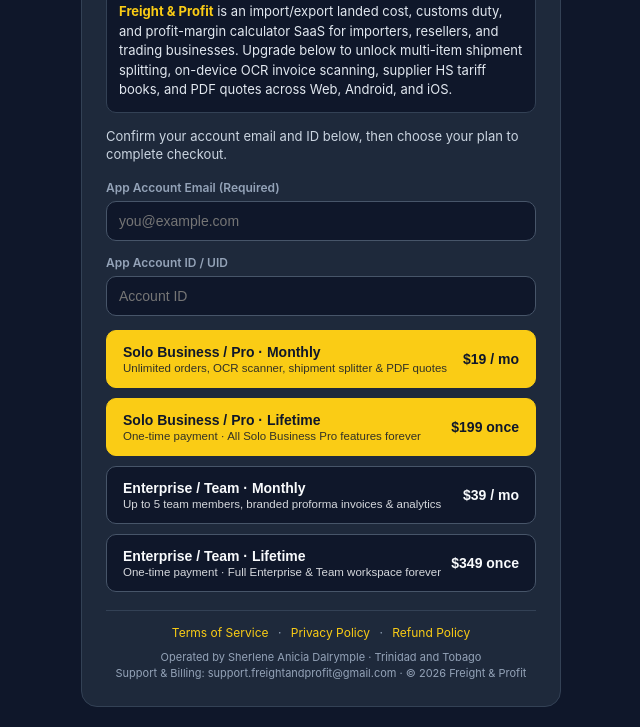
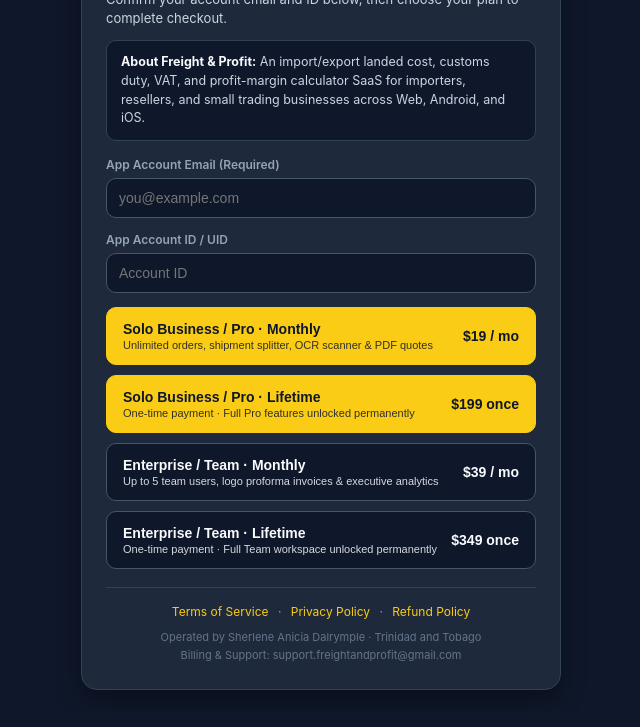
Before and after one commit to sherlenedalrymple-byte/sherlenedalrymple-byte.github.io, a plain HTML site: page index.html in a window 1280 px wide. Shown: the part 88-815 px from the top of the page, without its empty margins (319-959 px from the left). Drawn offline with Linux system fonts and the light colour scheme; a script that the page names is missing.

Commit message:
Add files via upload

```diff
--- a/index.html
+++ b/index.html
@@ -1,9 +1,9 @@
 <!DOCTYPE html>
 <html lang="en">
 <head>
-  <meta charset="UTF-8">
-  <meta name="viewport" content="width=device-width, initial-scale=1.0">
-  <title>Upgrade Freight &amp; Profit</title>
+  <meta charset="UTF-8" />
+  <meta name="viewport" content="width=device-width, initial-scale=1.0" />
+  <title>Upgrade Freight & Profit</title>
   <script src="https://cdn.paddle.com/paddle/v2/paddle.js"></script>
   <style>
     * { box-sizing: border-box; }
@@ -25,20 +25,21 @@
       padding: 24px;
       max-width: 480px;
       width: 100%;
+      box-shadow: 0 10px 25px rgba(0, 0, 0, 0.35);
     }
-    h2 { margin: 0 0 8px; font-size: 20px; color: #facc15; }
-    p.desc {
-      margin: 0 0 14px;
-      font-size: 13px;
-      color: #e2e8f0;
-      line-height: 1.5;
+    h2 { margin: 0 0 6px; font-size: 21px; color: #facc15; }
+    p.sub { margin: 0 0 12px; font-size: 13px; color: #cbd5e1; line-height: 1.45; }
+    .product-box {
       background: #0f172a;
       border: 1px solid #334155;
       border-radius: 10px;
-      padding: 12px;
+      padding: 12px 14px;
+      margin-bottom: 16px;
+      font-size: 12.5px;
+      color: #cbd5e1;
+      line-height: 1.5;
     }
-    p.desc strong { color: #facc15; }
-    p.sub { margin: 0 0 16px; font-size: 13px; color: #cbd5e1; line-height: 1.45; }
+    .product-box strong { color: #f8fafc; }
     label { display: block; font-size: 12px; font-weight: 600; color: #94a3b8; margin-bottom: 6px; }
     input {
       width: 100%;
@@ -65,20 +66,27 @@
       justify-content: space-between;
       align-items: center;
       text-align: left;
+      transition: transform 0.1s ease, opacity 0.15s ease;
     }
+    .plan-btn:active { transform: scale(0.99); }
     .plan-btn small {
       display: block;
+      font-size: 11px;
       font-weight: 400;
-      font-size: 11.5px;
+      margin-top: 2px;
       opacity: 0.85;
-      margin-top: 2px;
     }
     .plan-btn.gold {
       background: #facc15;
       color: #0f172a;
       border-color: #facc15;
     }
-    #msg { margin-top: 12px; font-size: 13px; color: #4ade80; text-align: center; }
+    .plan-price {
+      white-space: nowrap;
+      margin-left: 12px;
+      font-weight: 800;
+    }
+    #msg { margin-top: 12px; font-size: 13px; color: #4ade80; text-align: center; line-height: 1.4; }
     .legal {
       margin-top: 18px;
       padding-top: 14px;
@@ -86,23 +94,24 @@
       text-align: center;
       font-size: 12px;
       color: #94a3b8;
+      line-height: 1.6;
     }
     .legal a { color: #facc15; text-decoration: none; margin: 0 6px; }
     .entity {
-      margin-top: 10px;
+      margin-top: 8px;
       font-size: 11px;
-      color: #94a3b8;
-      line-height: 1.45;
+      color: #64748b;
     }
   </style>
 </head>
 <body>
   <div class="wrap">
     <h2>Upgrade Freight &amp; Profit</h2>
-    <p class="desc">
-      <strong>Freight &amp; Profit</strong> is an import/export landed cost, customs duty, and profit-margin calculator SaaS for importers, resellers, and trading businesses. Upgrade below to unlock multi-item shipment splitting, on-device OCR invoice scanning, supplier HS tariff books, and PDF quotes across Web, Android, and iOS.
-    </p>
     <p class="sub">Confirm your account email and ID below, then choose your plan to complete checkout.</p>
+
+    <div class="product-box">
+      <strong>About Freight &amp; Profit:</strong> An import/export landed cost, customs duty, VAT, and profit-margin calculator SaaS for importers, resellers, and small trading businesses across Web, Android, and iOS.
+    </div>
 
     <label for="emailInput">App Account Email (Required)</label>
     <input id="emailInput" type="email" placeholder="you@example.com" required />
@@ -111,51 +120,65 @@
     <input id="uidInput" type="text" placeholder="Account ID" />
 
     <button class="plan-btn gold" onclick="startCheckout('pri_01m84ss69zrk713341jf6eb795')">
-      <div>
-        <span>Solo Business / Pro · Monthly</span>
-        <small>Unlimited orders, OCR scanner, shipment splitter &amp; PDF quotes</small>
-      </div>
-      <span>$19 / mo</span>
+      <span>
+        Solo Business / Pro &middot; Monthly
+        <small>Unlimited orders, shipment splitter, OCR scanner &amp; PDF quotes</small>
+      </span>
+      <span class="plan-price">$19 / mo</span>
     </button>
+
     <button class="plan-btn gold" onclick="startCheckout('pri_01m84saq5d9jv8q51e1pexn5r9')">
-      <div>
-        <span>Solo Business / Pro · Lifetime</span>
-        <small>One-time payment · All Solo Business Pro features forever</small>
-      </div>
-      <span>$199 once</span>
+      <span>
+        Solo Business / Pro &middot; Lifetime
+        <small>One-time payment &middot; Full Pro features unlocked permanently</small>
+      </span>
+      <span class="plan-price">$199 once</span>
     </button>
+
     <button class="plan-btn" onclick="startCheckout('pri_01m847x8y1btzy1zacptnv1jn2')">
-      <div>
-        <span>Enterprise / Team · Monthly</span>
-        <small>Up to 5 team members, branded proforma invoices &amp; analytics</small>
-      </div>
-      <span>$39 / mo</span>
+      <span>
+        Enterprise / Team &middot; Monthly
+        <small>Up to 5 team users, logo proforma invoices &amp; executive analytics</small>
+      </span>
+      <span class="plan-price">$39 / mo</span>
     </button>
+
     <button class="plan-btn" onclick="startCheckout('pri_01m847akfzp4rnkm1m1pgbnkw4')">
-      <div>
-        <span>Enterprise / Team · Lifetime</span>
-        <small>One-time payment · Full Enterprise &amp; Team workspace forever</small>
-      </div>
-      <span>$349 once</span>
+      <span>
+        Enterprise / Team &middot; Lifetime
+        <small>One-time payment &middot; Full Team workspace unlocked permanently</small>
+      </span>
+      <span class="plan-price">$349 once</span>
     </button>
 
     <div id="msg"></div>
 
     <div class="legal">
-      <a href="https://www.freightandprofit.com/terms-of-service" target="_blank" rel="noopener">Terms of Service</a> ·
-      <a href="https://www.freightandprofit.com/privacy-policy" target="_blank" rel="noopener">Privacy Policy</a> ·
-      <a href="https://www.freightandprofit.com/refund-policy" target="_blank" rel="noopener">Refund Policy</a>
+      <a href="https://www.freightandprofit.com/terms-of-service" target="_blank">Terms of Service</a> &middot;
+      <a href="https://www.freightandprofit.com/privacy-policy" target="_blank">Privacy Policy</a> &middot;
+      <a href="https://www.freightandprofit.com/refund-policy" target="_blank">Refund Policy</a>
       <div class="entity">
-        Operated by Sherlene Anicia Dalrymple · Trinidad and Tobago<br>
-        Support &amp; Billing: support.freightandprofit@gmail.com · &copy; 2026 Freight &amp; Profit
+        Operated by Sherlene Anicia Dalrymple &middot; Trinidad and Tobago<br />
+        Billing &amp; Support: support.freightandprofit@gmail.com
       </div>
     </div>
   </div>
 
   <script>
+    const VALID_PRICES = [
+      'pri_01m84ss69zrk713341jf6eb795',
+      'pri_01m84saq5d9jv8q51e1pexn5r9',
+      'pri_01m847x8y1btzy1zacptnv1jn2',
+      'pri_01m847akfzp4rnkm1m1pgbnkw4'
+    ];
+
     const params = new URLSearchParams(window.location.search);
-    if (params.get('email')) document.getElementById('emailInput').value = params.get('email');
-    if (params.get('uid')) document.getElementById('uidInput').value = params.get('uid');
+    const urlEmail = params.get('email') || '';
+    const urlUid = params.get('uid') || params.get('userId') || '';
+    const urlPriceId = params.get('priceId') || params.get('price_id') || params.get('pri') || '';
+
+    if (urlEmail) document.getElementById('emailInput').value = urlEmail;
+    if (urlUid) document.getElementById('uidInput').value = urlUid;
 
     Paddle.Initialize({
       token: 'live_6d1c9d033eb61a3a642d45e31d3',
@@ -187,6 +210,14 @@
       }
       Paddle.Checkout.open(options);
     }
+
+    window.addEventListener('load', function() {
+      if (urlEmail && urlPriceId && VALID_PRICES.includes(urlPriceId)) {
+        setTimeout(function() {
+          startCheckout(urlPriceId);
+        }, 350);
+      }
+    });
   </script>
 </body>
 </html>
```
